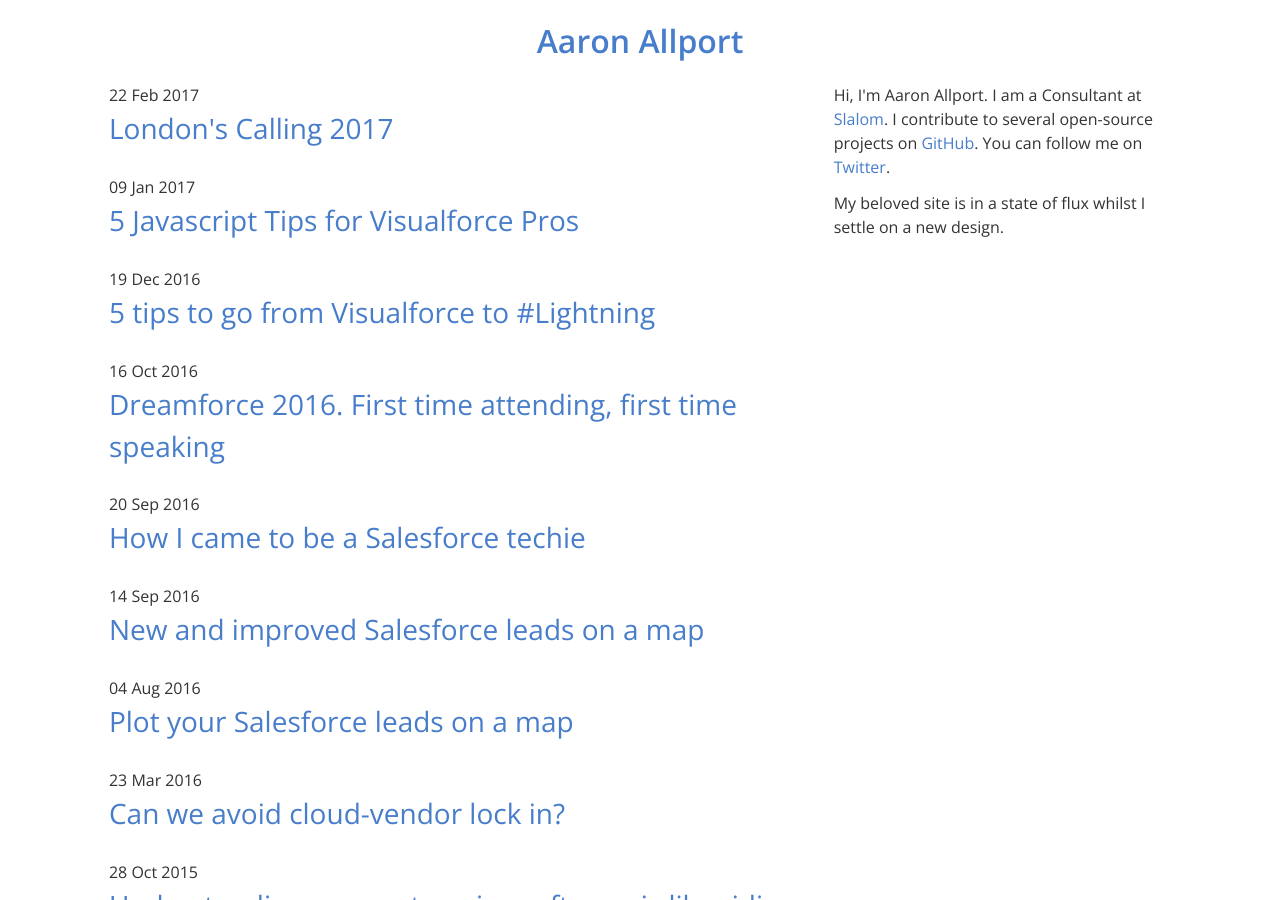
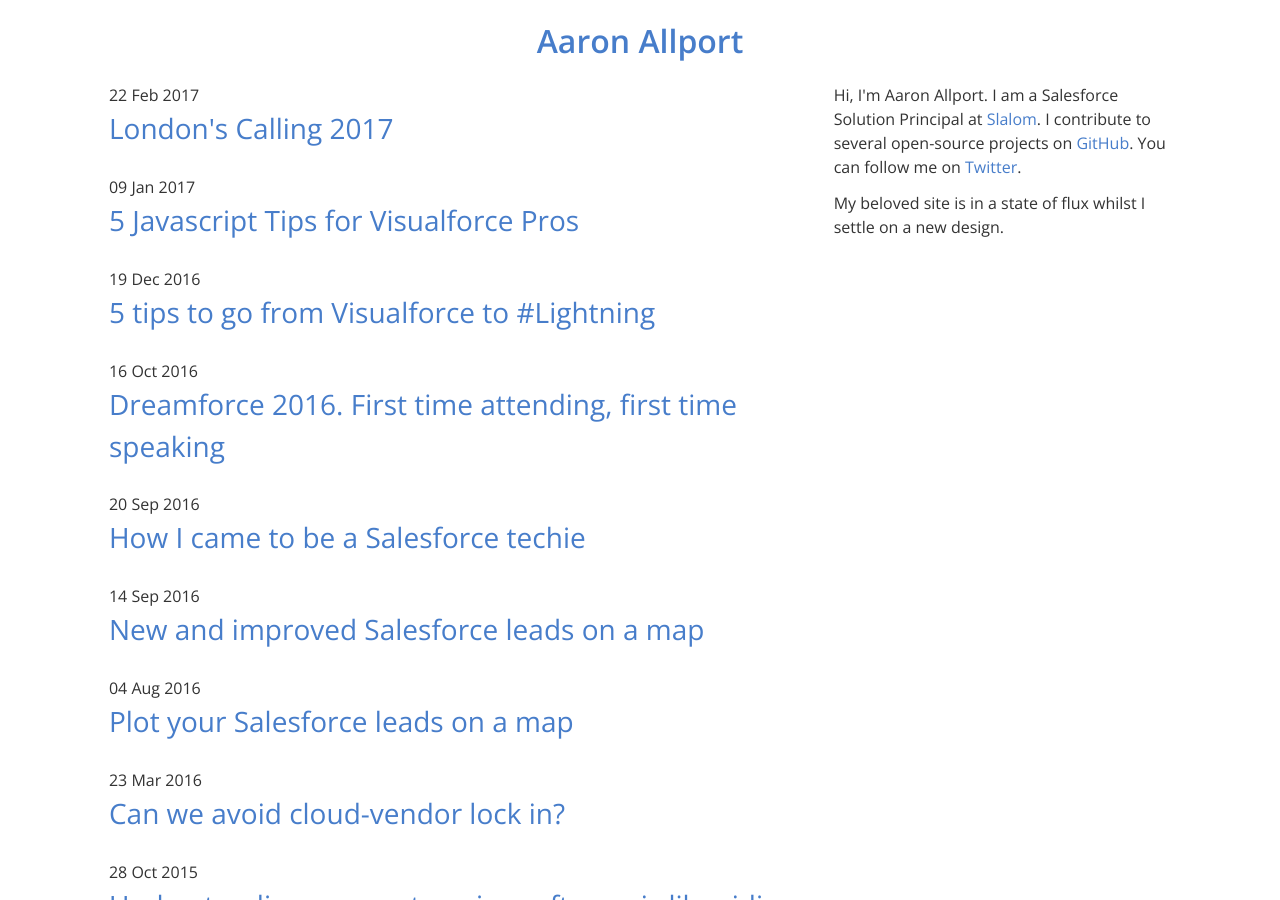
Before and after one commit to aaronallport/aaronallport.github.io, a Jekyll site: the page built from index.html, in a window 1280 px wide and 900 px high. Built offline with Jekyll 4.4.1, drawn with Linux system fonts in a browser that asks for light colours.

Commit message:
Update aside info

```diff
--- a/_includes/aside.html
+++ b/_includes/aside.html
@@ -1,6 +1,6 @@
 <aside>
     <p>
-        Hi, I'm Aaron Allport. I am a Consultant at
+        Hi, I'm Aaron Allport. I am a Salesforce Solution Principal at
         <a href="//slalom.com">Slalom</a>. I contribute to several open-source
         projects on <a href="//github.com/aaronallport">GitHub</a>.
         You can follow me on <a href="//twitter.com/aaronallport">Twitter</a>.
```
